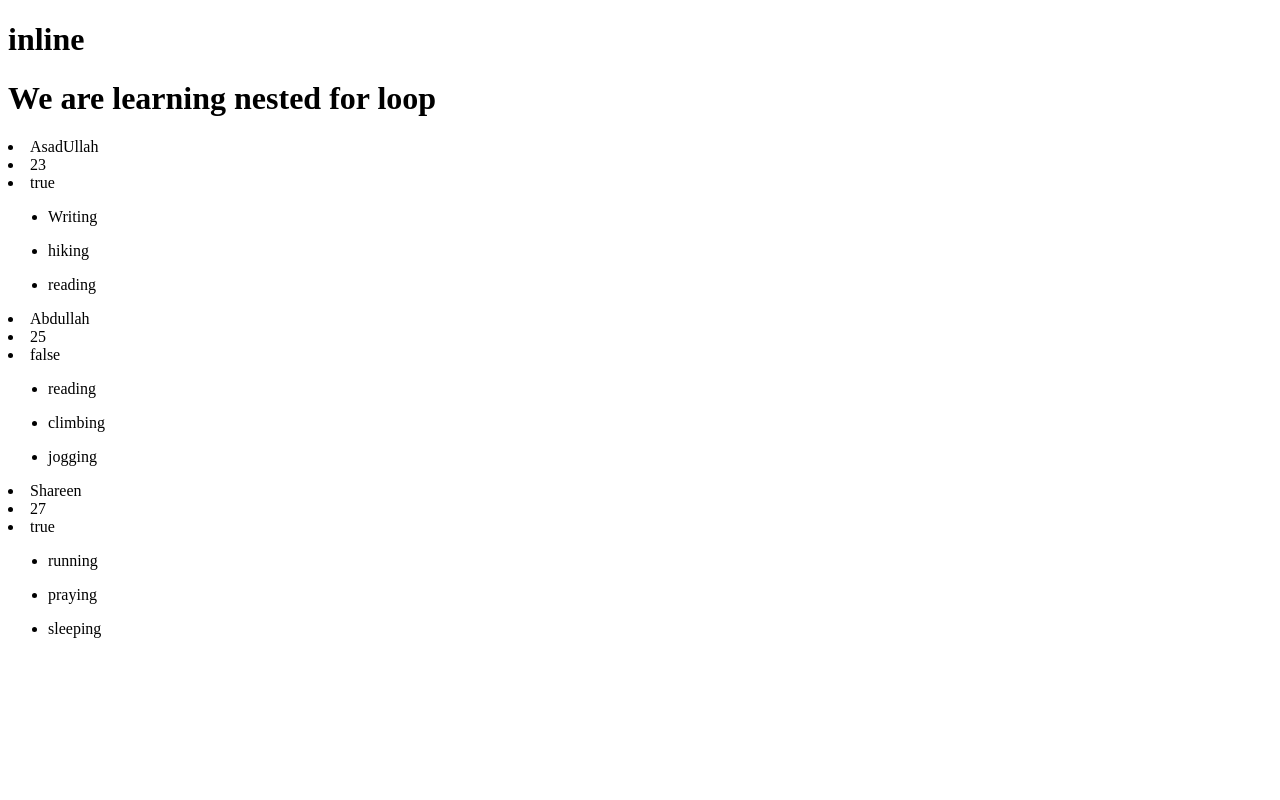
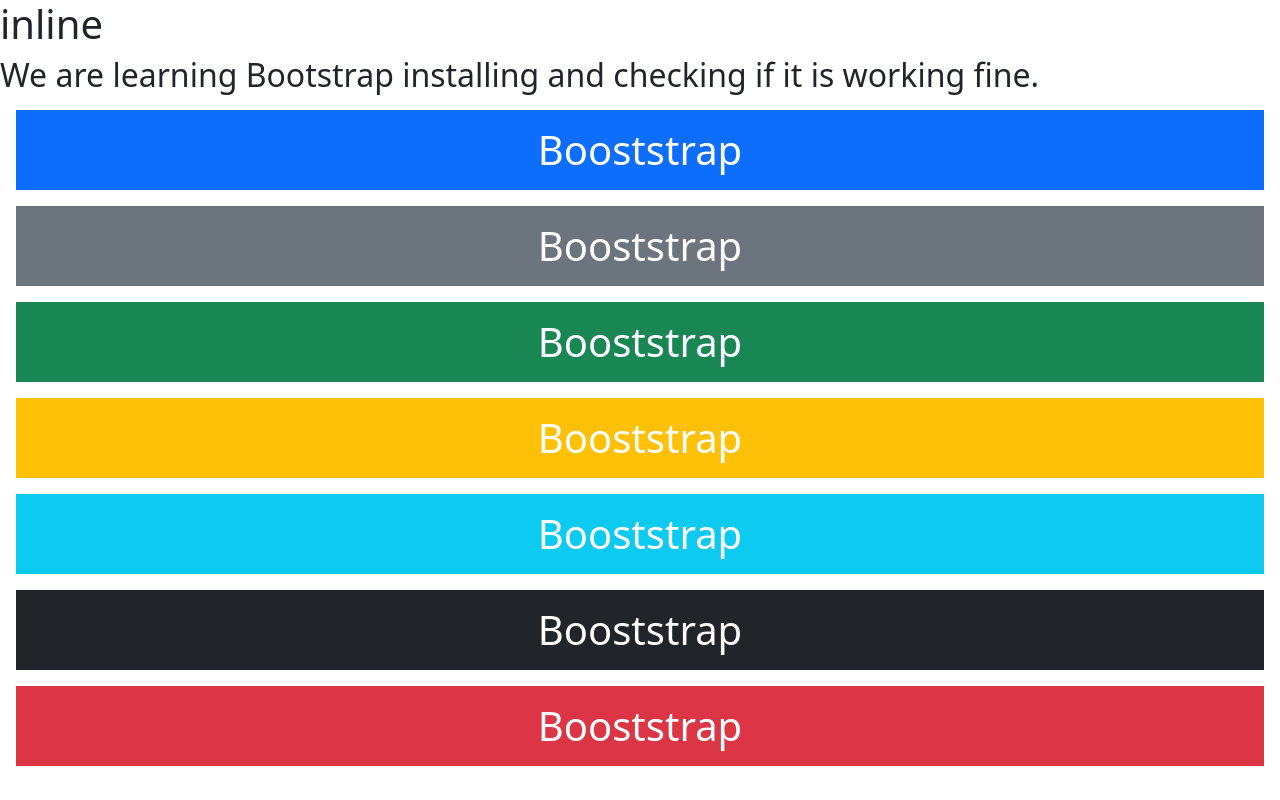
Before and after one commit to asadullahjamil0/inline, an Angular app: page / in a window 1280 px wide. Built offline with nearby package versions, Linux system fonts and the light colour scheme.

Commit message:
installing bootstrap .

```diff
--- a/angular.json
+++ b/angular.json
@@ -37,9 +37,12 @@
               }
             ],
             "styles": [
+              "node_modules/bootstrap/dist/css/bootstrap.min.css",
               "src/styles.css"
             ],
-            "scripts": []
+            "scripts": [
+              "node_modules/bootstrap/dist/js/bootstrap.min.js"
+            ]
           },
           "configurations": {
             "production": {
--- a/package.json
+++ b/package.json
@@ -18,6 +18,7 @@
     "@angular/platform-browser": "^18.2.0",
     "@angular/platform-browser-dynamic": "^18.2.0",
     "@angular/router": "^18.2.0",
+    "bootstrap": "^5.3.3",
     "rxjs": "~7.8.0",
     "tslib": "^2.3.0",
     "zone.js": "~0.14.10"
--- a/src/app/app.component.html
+++ b/src/app/app.component.html
@@ -13,4 +13,5 @@
 <!-- <app-ng-if></app-ng-if> -->
 <!-- <app-ngswitch></app-ngswitch> -->
 <!-- <app-ngfor></app-ngfor> -->
-<app-fornested></app-fornested>
+<!-- <app-fornested></app-fornested> -->
+<app-boots></app-boots>
--- a/src/app/app.module.ts
+++ b/src/app/app.module.ts
@@ -19,6 +19,7 @@
 import { NgswitchComponent } from './ngswitch/ngswitch.component';
 import { NgforComponent } from './ngfor/ngfor.component';
 import { FornestedComponent } from './fornested/fornested.component';
+import { BootsComponent } from './boots/boots.component';
 
 @NgModule({
   declarations: [
@@ -37,7 +38,8 @@
     NgIfComponent,
     NgswitchComponent,
     NgforComponent,
-    FornestedComponent
+    FornestedComponent,
+    BootsComponent
   ],
   imports: [
     BrowserModule,
--- /dev/null
+++ b/src/app/boots/boots.component.html
@@ -0,0 +1,10 @@
+<h2>
+    We are learning Bootstrap installing and checking if it is working fine.
+</h2>
+<h1 class="bg-primary text-white p-3 m-3 text-center">Booststrap</h1>
+<h1 class="bg-secondary text-white p-3 m-3 text-center">Booststrap</h1>
+<h1 class="bg-success text-white p-3 m-3 text-center">Booststrap</h1>
+<h1 class="bg-warning text-white p-3 m-3 text-center">Booststrap</h1>
+<h1 class="bg-info text-white p-3 m-3 text-center">Booststrap</h1>
+<h1 class="bg-dark text-white p-3 m-3 text-center">Booststrap</h1>
+<h1 class="bg-danger text-white p-3 m-3 text-center">Booststrap</h1>
```
Also changed, not shown: src/app/boots/boots.component.ts (added, +10 -0 lines), src/app/boots/boots.component.css (added), 2 other files (tests, documents, lock files or other folders).
